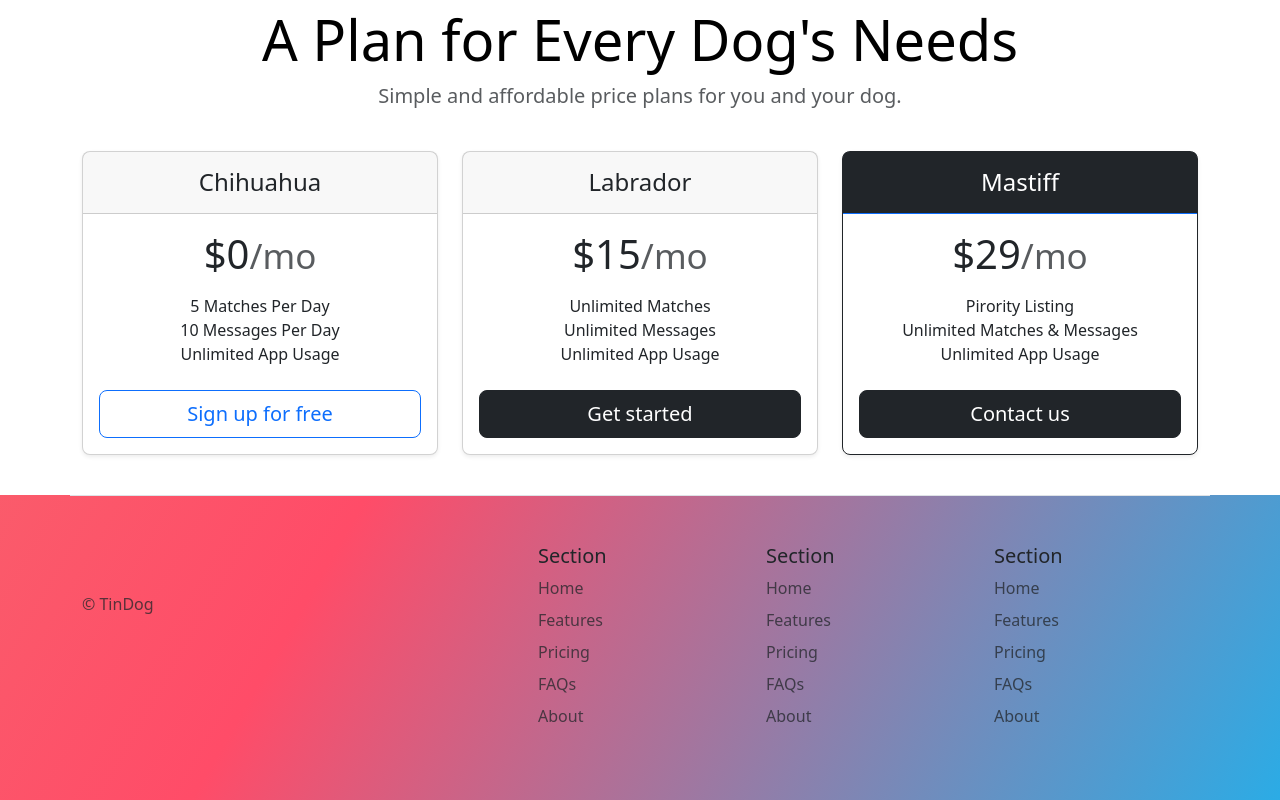
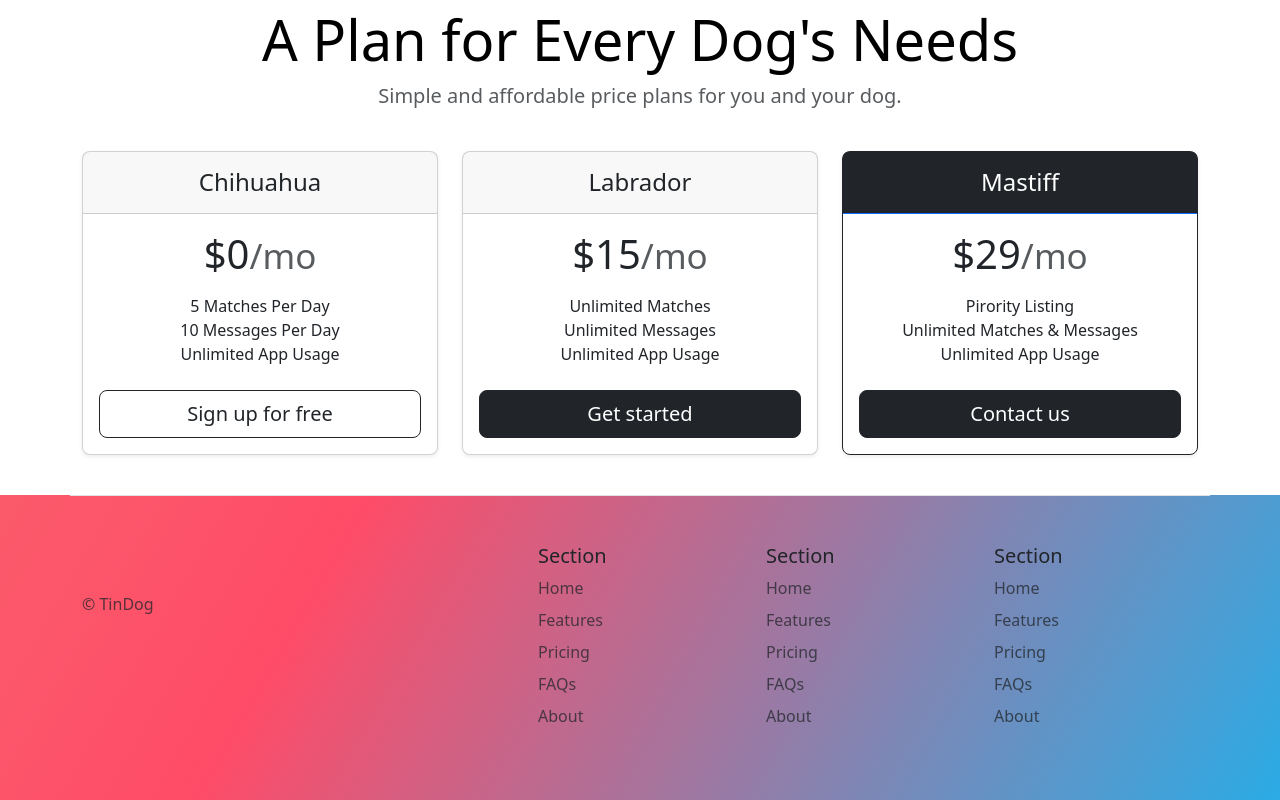
Before and after one commit to sondoan17/Tindog, a plain HTML site: page index.html in a window 1280 px wide. Shown: the part 1550-2350 px from the top of the page. Drawn offline with nearby package versions, Linux system fonts and the light colour scheme.

Commit message:
update button style

```diff
--- a/index.html
+++ b/index.html
@@ -228,7 +228,7 @@
               </ul>
               <button
                 type="button"
-                class="w-100 btn btn-lg btn-outline-primary"
+                class="w-100 btn btn-lg btn-outline-primary btn-outline-dark"
               >
                 Sign up for free
               </button>
```
